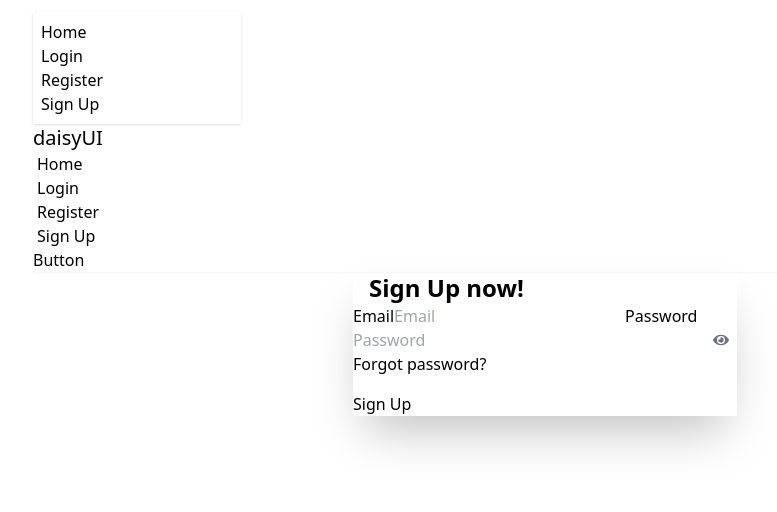
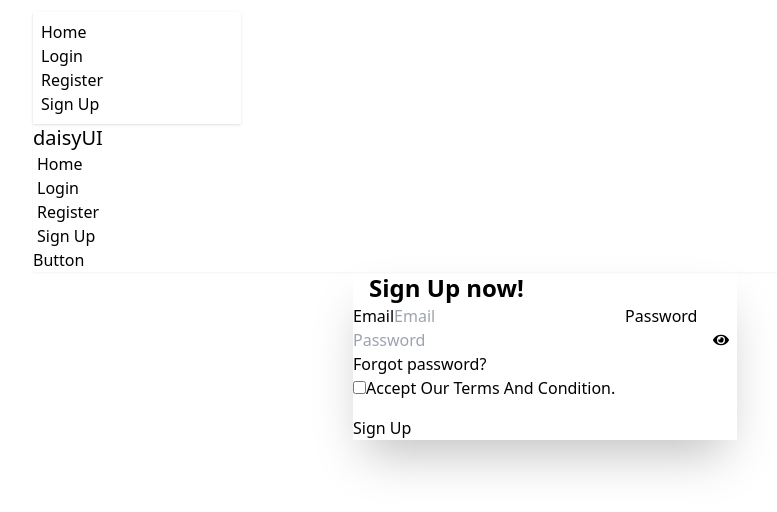
Before and after one commit to shahadot99999/email-password-auth2025, a React (Vite) app: page /signUp in a window 1280 px wide. Shown: the top 512 px of the page, without its empty margins (95-872 px from the left). Built offline with nearby package versions, Linux system fonts and the light colour scheme.

Commit message:
toggle show password and accept terms

```diff
--- a/src/components/SignUp/SignUp.jsx
+++ b/src/components/SignUp/SignUp.jsx
@@ -1,7 +1,7 @@
 import { createUserWithEmailAndPassword } from 'firebase/auth';
 import React, { useState } from 'react';
 import { auth } from '../../firebase.init';
-import { FaEye } from "react-icons/fa";
+import { FaEye, FaEyeSlash } from "react-icons/fa";
 
 const SignUp = () => {
 
@@ -9,17 +9,26 @@ const SignUp = () => {
 
     const [errorMessage, setErrorMessage]= useState('');
 
+    const [showPassword, setShowPassword]= useState(false);
+
     const handleSignUp = e=>{
         e.preventDefault();
         const email = e.target.email.value;
         const password = e.target.password.value;
+
+        const terms = e.target.terms.checked;
         //console.log(e.target.email.value);
         //concole.log(e.target.password.value);
-        console.log(email, password);
+        console.log(email, password, terms);
 
        //reset error and status
        setErrorMessage('');
        setSuccess(false);
+
+       if(!terms){
+        setErrorMessage('Please accept our terms and condition');
+        return ;
+       }
 
        if(password.length<6){
         setErrorMessage('password should be 6 characters or longer ');
@@ -60,23 +69,34 @@ const SignUp = () => {
                         <FaEye ></FaEye>
                      </button> */}
 
-                    <div className="relative"> {/* Wrap input + eye icon in a relative container */}
+
+
+                    <div className="relative">
                         <input
-                            type="password"
+                            type={showPassword ? 'text' : 'password'}
                             name="password"
-                            className="input w-full pr-10"  // Add padding on the right for the eye icon
+                            className="input w-full pr-10"
                             placeholder="Password"
                         />
                         <button
+                            onClick={() => setShowPassword(!showPassword)}
                             type="button"
                             className="btn btn-xs btn-ghost absolute right-2 top-1/2 transform -translate-y-1/2"
-                          // Optional: Add toggle function
                         >
-                            <FaEye className="text-gray-500" />
+                            {showPassword ? <FaEyeSlash /> : <FaEye />}
                         </button>
                     </div>
 
                     <div><a className="link link-hover">Forgot password?</a></div>
+
+                    <div className="form-control">
+                        <label className="label cursor-pointer">
+                            <input type="checkbox" name='terms' className="checkbox checkbox-primary" />
+                            <span className="label-text">Accept Our Terms And Condition.</span>
+
+                        </label>
+                    </div>
+
                     <button type="submit" className="btn btn-neutral mt-4">Sign Up</button>
                 </form>
                 {
```
